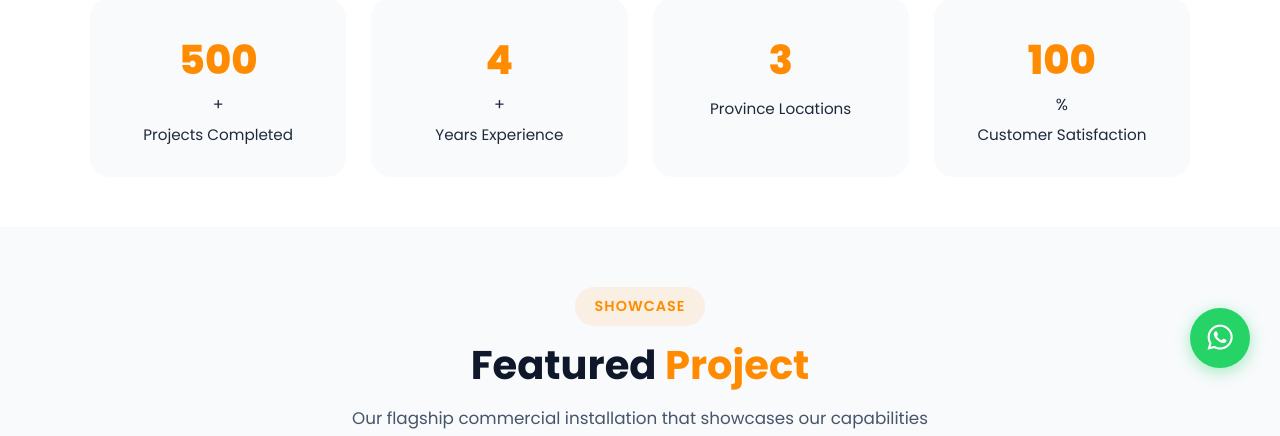
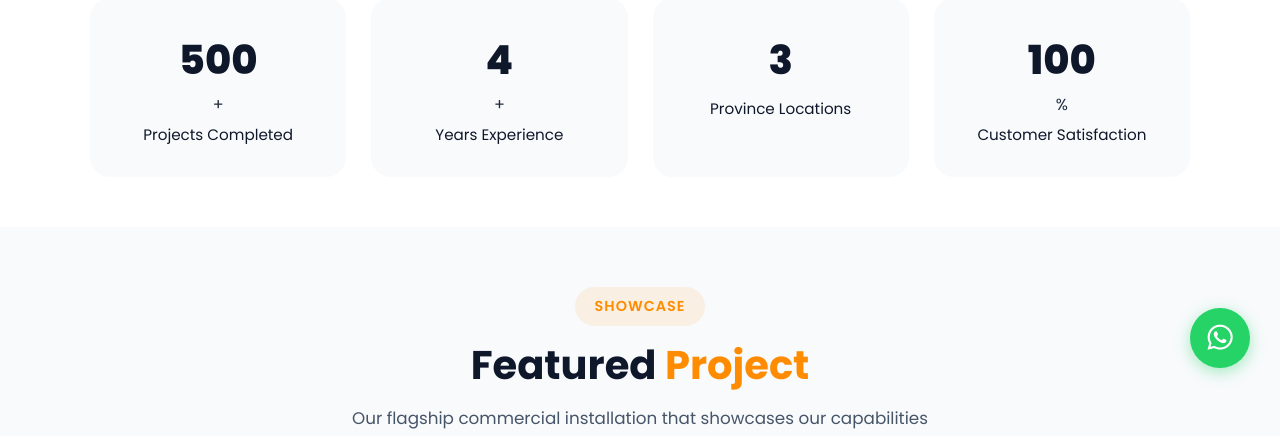
Before and after one commit to topshelfph/solartech.innovation, a plain HTML site: page projects.html in a window 1280 px wide. Shown: the part 402-838 px from the top of the page. Drawn offline with Linux system fonts and the light colour scheme.

Commit message:
Make projects stats text dark color

```diff
--- a/css/style.css
+++ b/css/style.css
@@ -2891,6 +2891,14 @@ input, textarea, select {
     margin-bottom: 50px;
 }
 
+.projects-stats .stat-box .stat-number {
+    color: var(--dark-color);
+}
+
+.projects-stats .stat-box .stat-label {
+    color: var(--dark-color);
+}
+
 .stats-grid {
     display: grid;
     grid-template-columns: repeat(4, 1fr);
```
